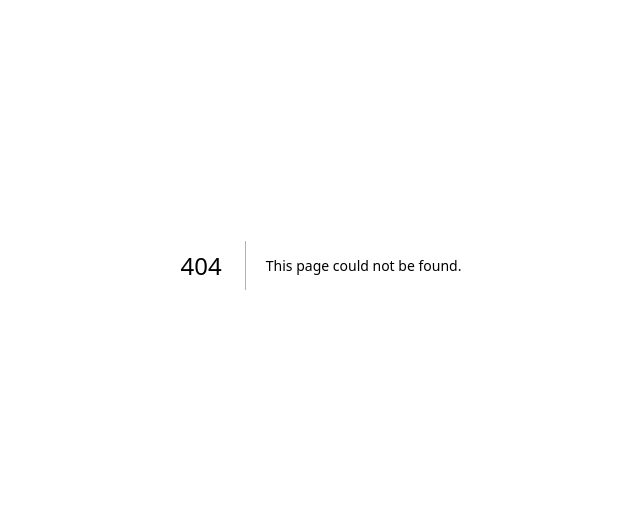
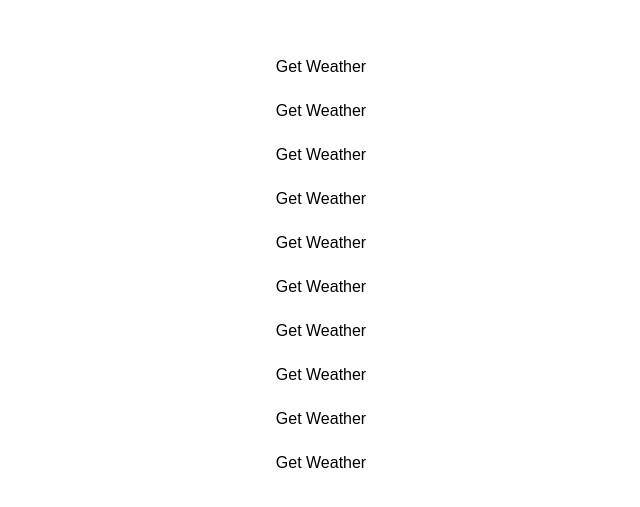
Before and after one commit to JumboCode/bostons-higher-ground, a Next.js app: page /weather in a window 1280 px wide. Before the commit this address had no page. Shown: the part 135-642 px from the top of the page, without its empty margins (319-959 px from the left). Built offline with nearby package versions, Linux system fonts and the light colour scheme.

Commit message:
prep for button tickets

```diff
--- /dev/null
+++ b/src/app/weather/page.tsx
@@ -0,0 +1,27 @@
+import {default as KaiWeatherButton} from "@/components/weather-buttons/button-kai";
+import {default as AgathaWeatherButton} from "@/components/weather-buttons/button-agatha";
+import {default as AaditWeatherButton} from "@/components/weather-buttons/button-aadit";
+import {default as AnsonWeatherButton} from "@/components/weather-buttons/button-anson";
+import {default as BriannaWeatherButton} from "@/components/weather-buttons/button-brianna";
+import {default as GeorgeWeatherButton} from "@/components/weather-buttons/button-george";
+import {default as HandeWeatherButton} from "@/components/weather-buttons/button-hande";
+import {default as KristyWeatherButton} from "@/components/weather-buttons/button-kristy";
+import {default as VanshWeatherButton} from "@/components/weather-buttons/button-vansh";
+import {default as WestWeatherButton} from "@/components/weather-buttons/button-west";
+
+export default function Page() {
+    return (
+        <main className="w-screen h-screen flex flex-col justify-center items-center gap-5">
+            <KaiWeatherButton />
+            <AgathaWeatherButton />
+            <AaditWeatherButton />
+            <AnsonWeatherButton />
+            <BriannaWeatherButton />
+            <GeorgeWeatherButton />
+            <HandeWeatherButton />
+            <KristyWeatherButton />
+            <VanshWeatherButton />
+            <WestWeatherButton />
+        </main>
+    );
+}
--- /dev/null
+++ b/src/components/weather-buttons/button-aadit.tsx
@@ -0,0 +1,3 @@
+export default function WeatherButton() {
+    return <button>Get Weather</button>;
+}
--- /dev/null
+++ b/src/components/weather-buttons/button-agatha.tsx
@@ -0,0 +1,3 @@
+export default function WeatherButton() {
+    return <button>Get Weather</button>;
+}
--- /dev/null
+++ b/src/components/weather-buttons/button-anson.tsx
@@ -0,0 +1,3 @@
+export default function WeatherButton() {
+    return <button>Get Weather</button>;
+}
--- /dev/null
+++ b/src/components/weather-buttons/button-brianna.tsx
@@ -0,0 +1,3 @@
+export default function WeatherButton() {
+    return <button>Get Weather</button>;
+}
--- /dev/null
+++ b/src/components/weather-buttons/button-george.tsx
@@ -0,0 +1,3 @@
+export default function WeatherButton() {
+    return <button>Get Weather</button>;
+}
--- /dev/null
+++ b/src/components/weather-buttons/button-hande.tsx
@@ -0,0 +1,3 @@
+export default function WeatherButton() {
+    return <button>Get Weather</button>;
+}
--- /dev/null
+++ b/src/components/weather-buttons/button-kai.tsx
@@ -0,0 +1,3 @@
+export default function WeatherButton() {
+    return <button>Get Weather</button>;
+}
--- /dev/null
+++ b/src/components/weather-buttons/button-kristy.tsx
@@ -0,0 +1,3 @@
+export default function WeatherButton() {
+    return <button>Get Weather</button>;
+}
--- /dev/null
+++ b/src/components/weather-buttons/button-vansh.tsx
@@ -0,0 +1,3 @@
+export default function WeatherButton() {
+    return <button>Get Weather</button>;
+}
--- /dev/null
+++ b/src/components/weather-buttons/button-west.tsx
@@ -0,0 +1,3 @@
+export default function WeatherButton() {
+    return <button>Get Weather</button>;
+}
```
